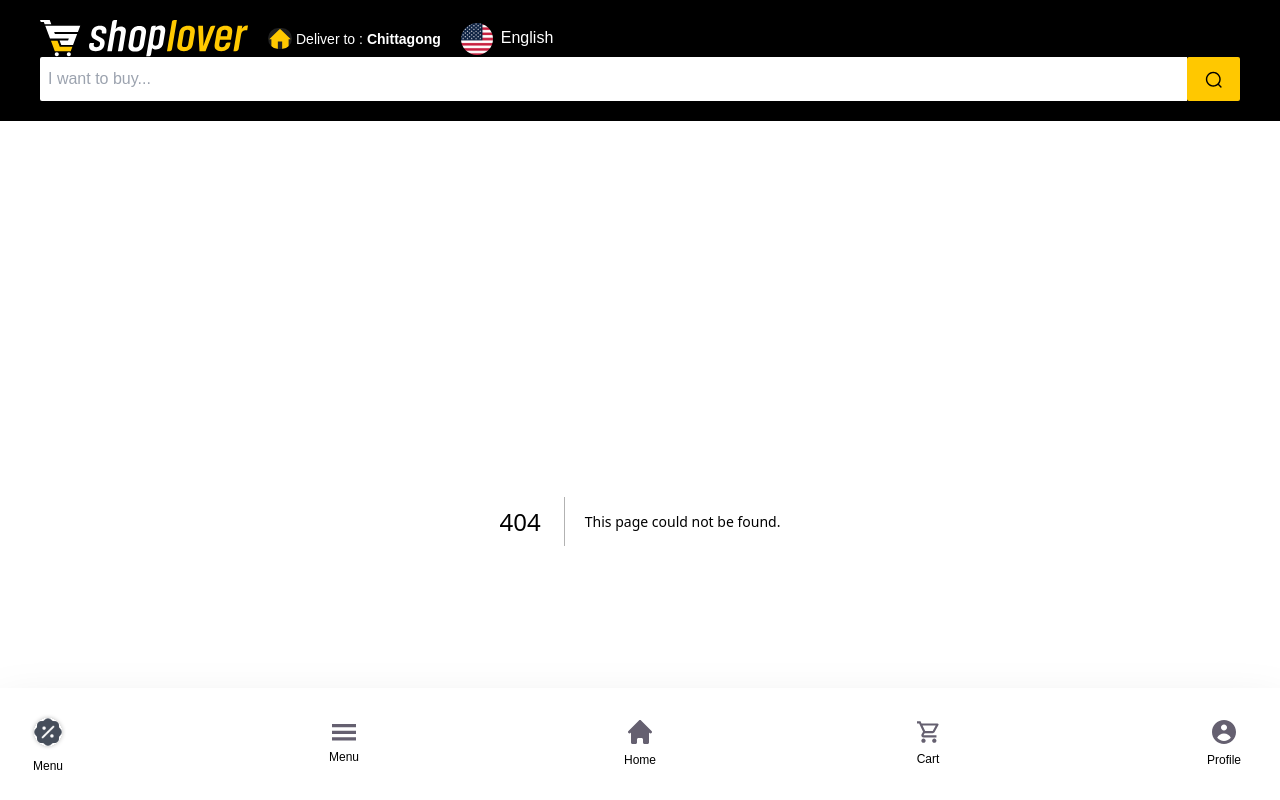
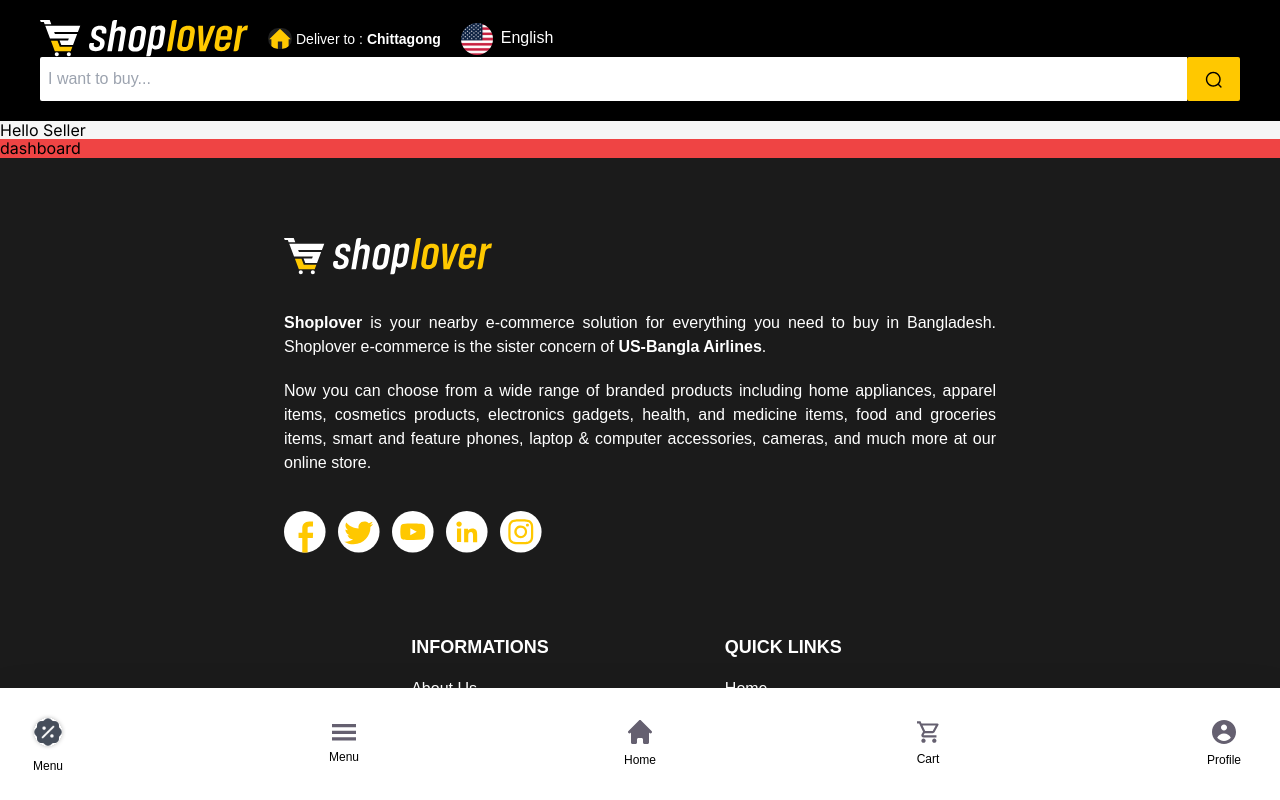
Before and after one commit to mrzahidxy/shoplover-ecommerce, a Next.js app: page /seller/dashboard in a window 1280 px wide. Before the commit this address had no page. Shown: the top 800 px of the page. Built offline with nearby package versions, Linux system fonts and the light colour scheme.

Commit message:
seller layout conf

```diff
--- /dev/null
+++ b/components/seller/SellerLayout.jsx
@@ -0,0 +1,14 @@
+import React from "react";
+
+const SellerLayout = ({ children }) => {
+  console.log("This is seller layout");
+
+  return (
+    <div>
+      <span>Hello Seller</span>
+      {children}
+    </div>
+  );
+};
+
+export default SellerLayout;
--- a/pages/_app.js
+++ b/pages/_app.js
@@ -4,19 +4,38 @@
 import Head from "next/head";
 import UserLayout from "../components/users/UserLayout";
 import WebLayout from "../components/WebLayout/WebLayout";
+import { useRouter } from "next/router";
+import SellerLayout from "../components/seller/SellerLayout";
 
 const inter = Inter({
-    weight: ['400', "500"],
-    style: ['normal'],
+  weight: ["400", "500"],
+  style: ["normal"],
   subsets: ["latin"],
-    variable: '--font-inter'
+  variable: "--font-inter",
 });
 
 export default function App({ Component, pageProps }) {
+  const { route } = useRouter();
 
+  let seller = route.split("/")[1];
+
+  console.log(seller);
   if (Component.getLayout) {
+    if (seller === "seller") {
       return Component.getLayout(
-
+        <WebLayout>
+          {/* <main className={[inter.className]} > */}
+          <main className="bg-[#F6F6F6]">
+            <div className={[inter.className]}>
+              <SellerLayout>
+                <Component {...pageProps} />
+              </SellerLayout>
+            </div>
+          </main>
+        </WebLayout>
+      );
+    } else {
+      return Component.getLayout(
         <WebLayout>
           {/* <main className={[inter.className]} > */}
           <main className="bg-[#F6F6F6]">
@@ -25,12 +44,10 @@
                 <Component {...pageProps} />
               </UserLayout>
             </div>
-
           </main>
         </WebLayout>
-
-
       );
+    }
   }
 
   return (
--- /dev/null
+++ b/pages/seller/dashboard.jsx
@@ -0,0 +1,12 @@
+import React from "react";
+
+const Dashboard = () => {
+  console.log("This is dashboard");
+  return <div className="bg-red-500">dashboard</div>;
+};
+
+export default Dashboard;
+
+Dashboard.getLayout = function PageLayout(page) {
+  return <>{page}</>;
+};
```
Lines whose indentation alone changed are shown as unchanged.
